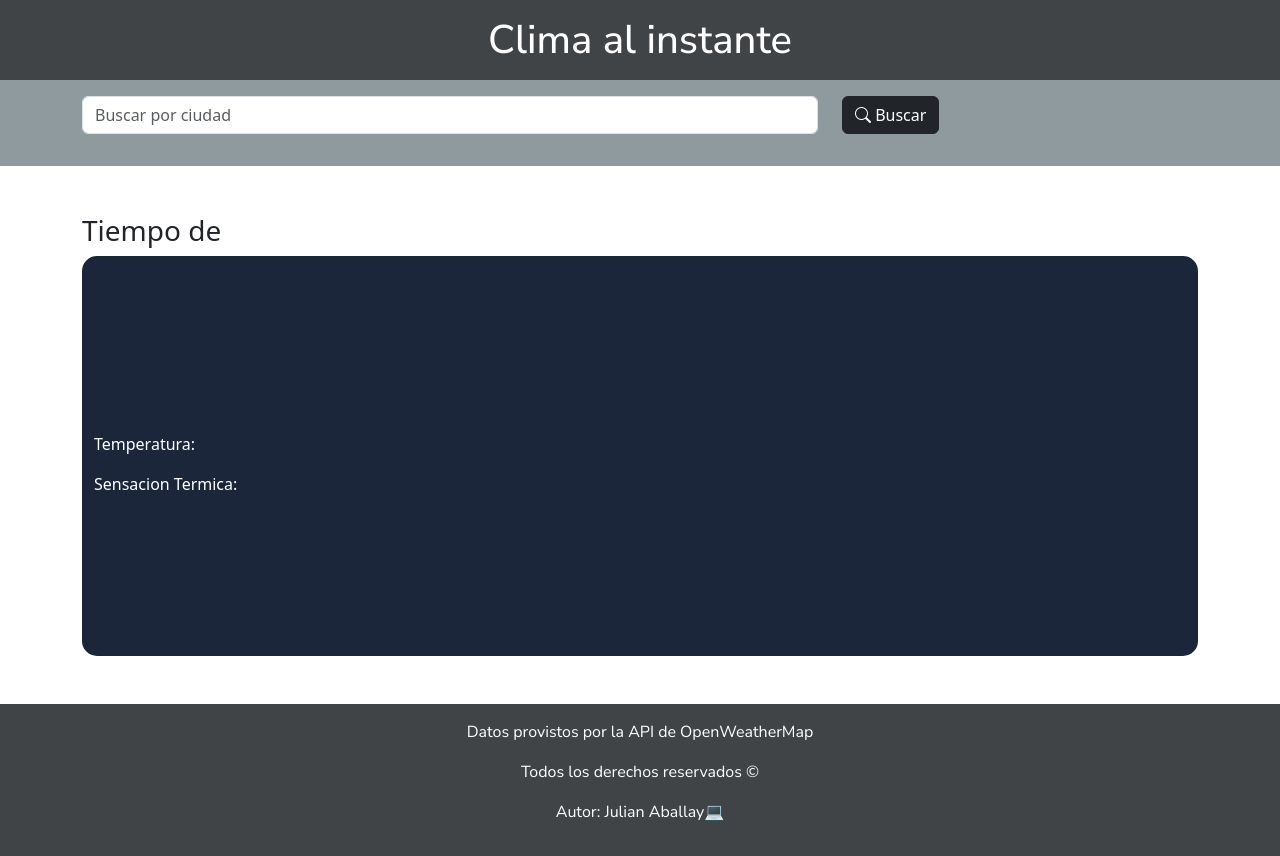
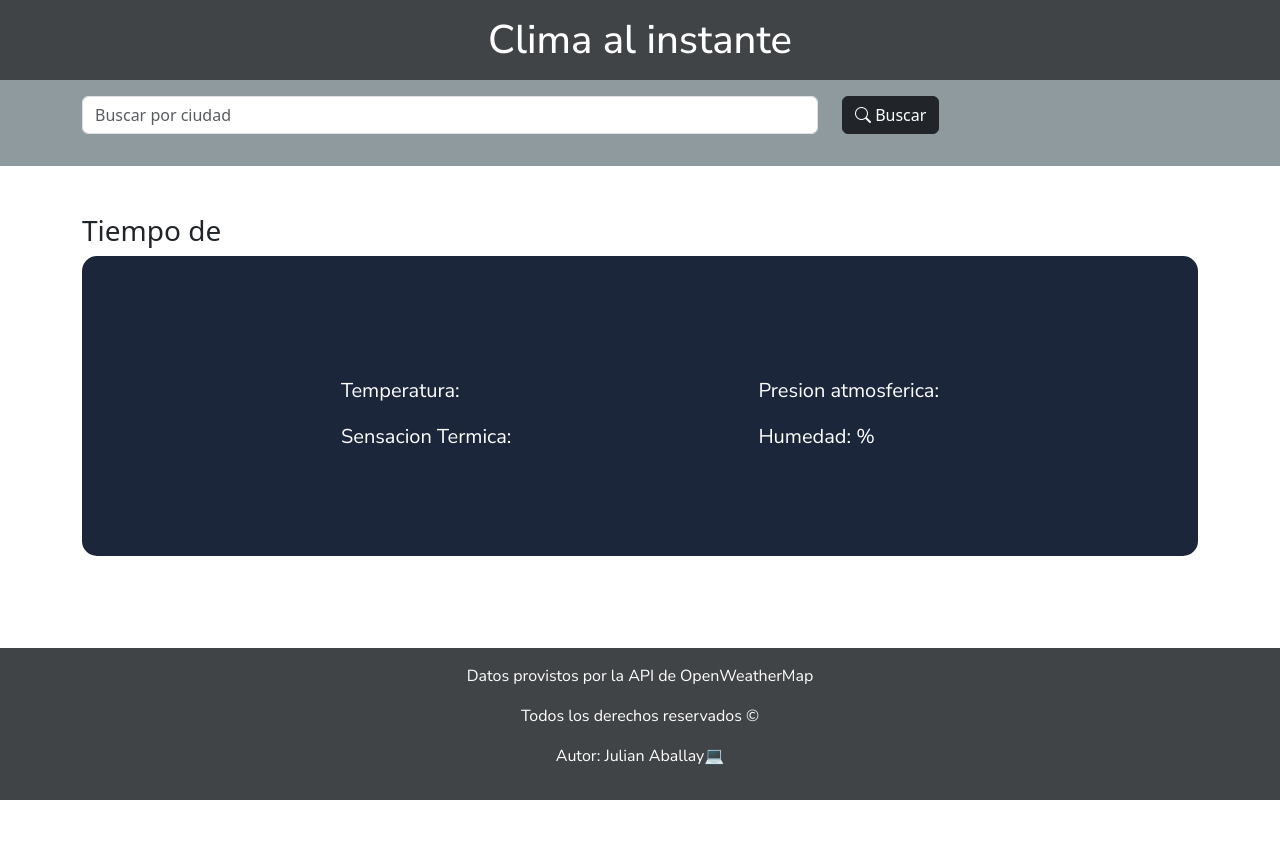
Before and after one commit to julianDev94/weatherApp, a React (Vite) app: page / in a window 1280 px wide. After the commit the page ends 800 px from the top, so only its background shows below. Built offline with nearby package versions, Linux system fonts and the light colour scheme; no server answers.

Commit message:
modifico un poco el diseño del maquetado del display

```diff
--- a/src/App.css
+++ b/src/App.css
@@ -21,7 +21,9 @@
 }
 
 .colorNoche{
-  height: 400px;
+  font-size: 20px;
+  font-family: "Nunito Sans", sans-serif;;
+  height: 300px;
   border-radius: 15px;
   background:#1B263B ;
 }
--- a/src/components/ClimaDisplay.jsx
+++ b/src/components/ClimaDisplay.jsx
@@ -1,23 +1,26 @@
 import { Container, Card } from "react-bootstrap";
 
 const ClimaDisplay = ({ clima }) => {
-  let temperaturaCelsius = clima.main?.temp ? (clima.main.temp - 273.15).toFixed(1)
+  let temperaturaCelsius = clima.main?.temp
+    ? (clima.main.temp - 273.15).toFixed(1)
     : null;
-  let sensacionTermina = clima.main?.feels_like ? (clima.main?.feels_like - 273.15).toFixed(1) : null;
+  let sensacionTermina = clima.main?.feels_like
+    ? (clima.main?.feels_like - 273.15).toFixed(1)
+    : null;
   return (
     <Container>
       <section className="my-5">
         <h3>Tiempo de {clima.name}</h3>
         <Container className="colorNoche text-white d-flex flex-column justify-content-center">
-          <p>{clima.weather?.[0]?.description}</p>
-          <div className="d-flex">
+          <p className="text-center">{clima.weather?.[0]?.description}</p>
+          <div className="d-flex justify-content-evenly">
             <div>
               <p>Temperatura: {temperaturaCelsius}</p>
               <span>Sensacion Termica: {sensacionTermina}</span>
             </div>
             <div>
-              {/* <p>{clima.main.pressure}</p>
-              <span>{clima.main.humidity}%</span> */}
+              <p>Presion atmosferica: {clima.main?.pressure}</p>
+              <span>Humedad: {clima.main?.humidity}%</span>
             </div>
           </div>
         </Container>
```
